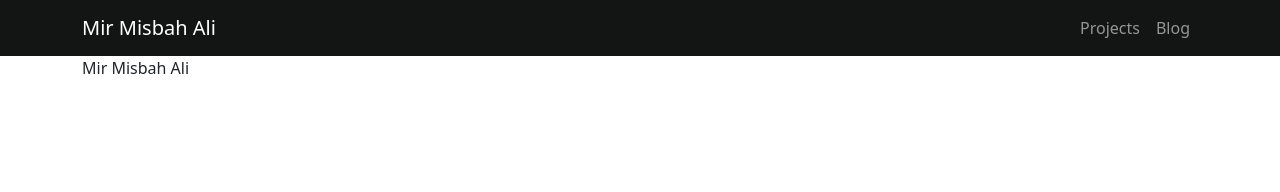
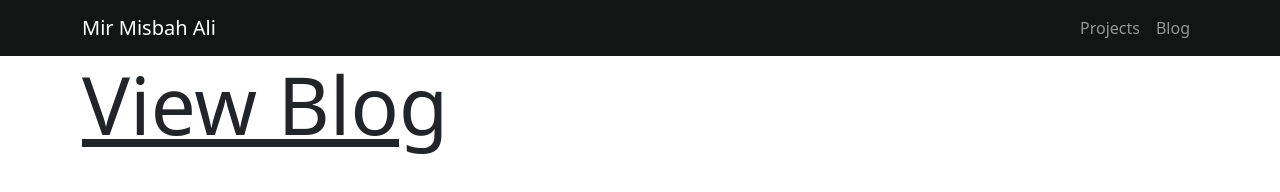
Before and after one commit to mirmisbahali/mirmisbahali.github.io, an Eleventy site: page src/index.md in a window 1280 px wide. Built offline with nearby package versions, Linux system fonts and the light colour scheme; Eleventy itself is replaced by a stand-in of ours; files that its build step writes are made by us from their sources; no server answers; what @sanity/block-content-to-markdown, @sanity/client would draw is missing.

Commit message:
added view blog link on index page

```diff
--- a/src/index.md
+++ b/src/index.md
@@ -3,4 +3,6 @@ title: Home Page
 layout: base.njk
 ---
 
-Mir Misbah Ali
+<h1 class="display-1">
+    <a href="/blog" class="text-dark">View Blog</a>
+</h1>
```
